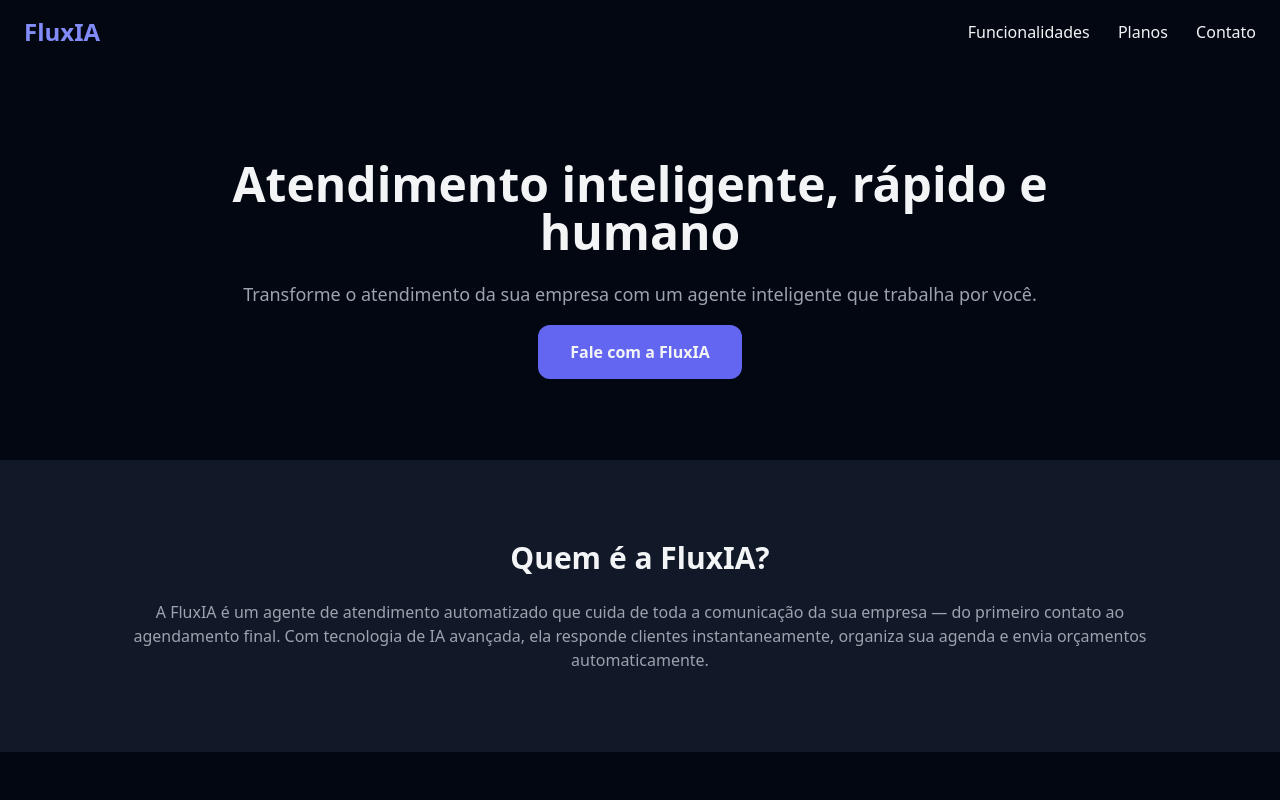
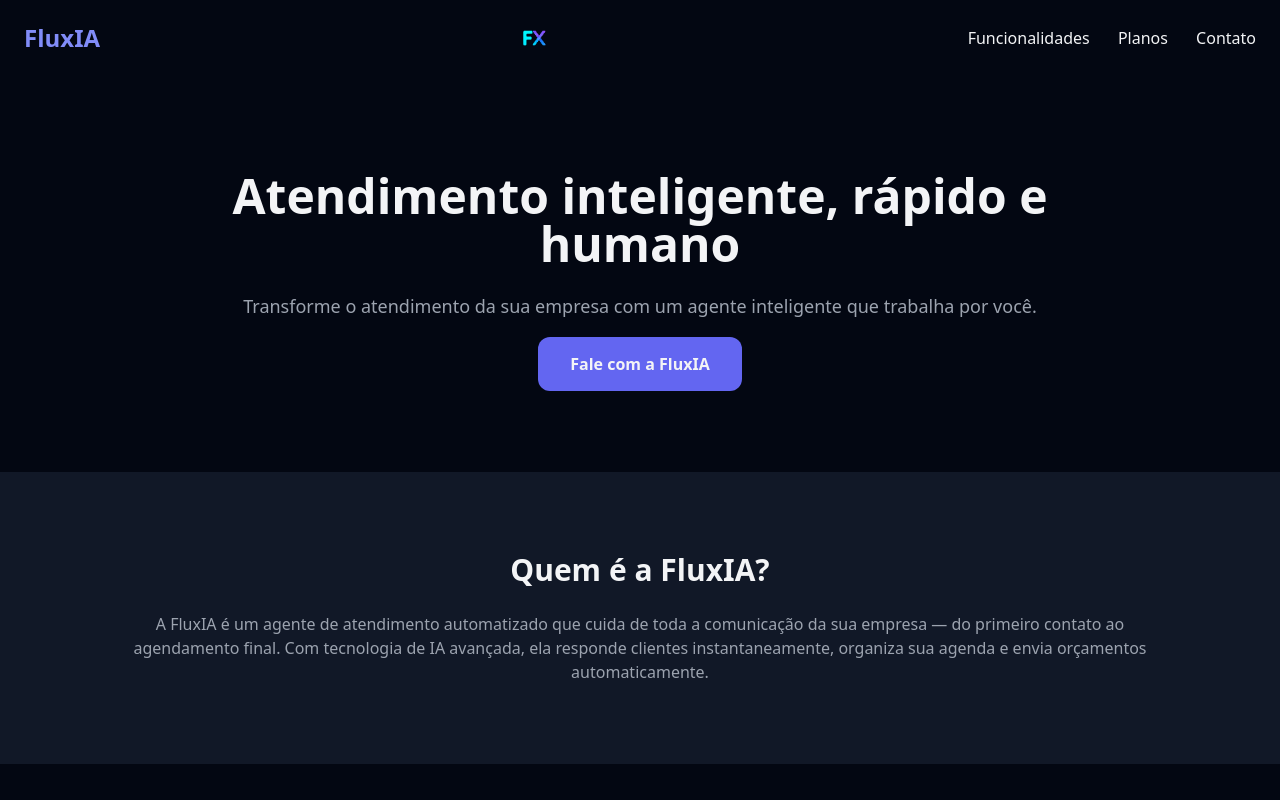
Before and after one commit to gabrielboeira/fluxia-site, a plain HTML site: page index.html in a window 1280 px wide. Shown: the top 800 px of the page. Drawn offline with nearby package versions, Linux system fonts and the light colour scheme.

Commit message:
feat: new logo

```diff
--- a/index.html
+++ b/index.html
@@ -12,6 +12,7 @@
   <!-- Header -->
   <header class="flex justify-between items-center px-6 py-4 max-w-7xl mx-auto">
     <h1 class="text-2xl font-bold text-indigo-400">FluxIA</h1>
+    <img src="assets/img/logo.png" alt="FluxIA" class="w-11 h-11 items-center justify-center flex" >
     <nav class="space-x-6 hidden md:block">
       <a href="#features" class="hover:text-indigo-400">Funcionalidades</a>
       <a href="#planos" class="hover:text-indigo-400">Planos</a>
```
Also changed, not shown: assets/img/logo.png (added).
